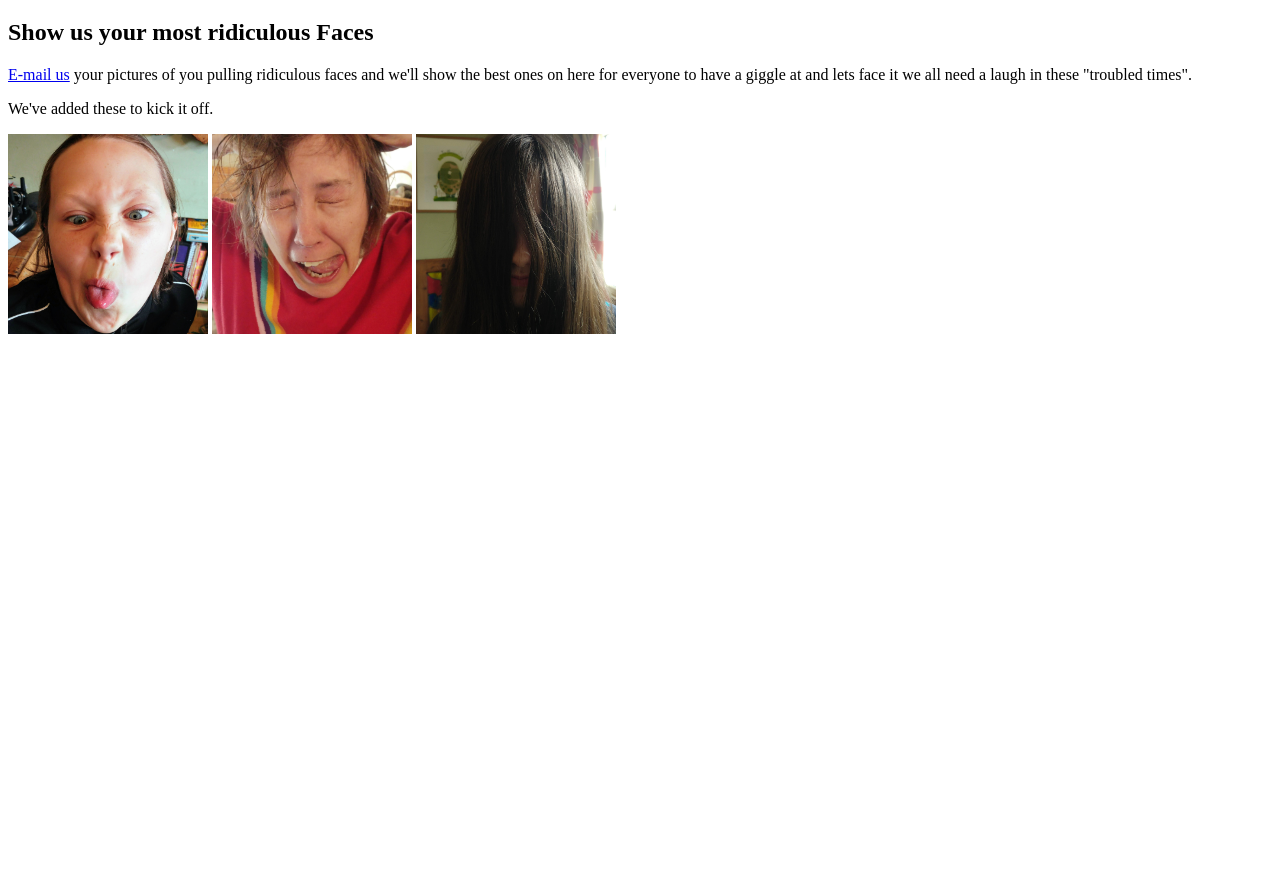
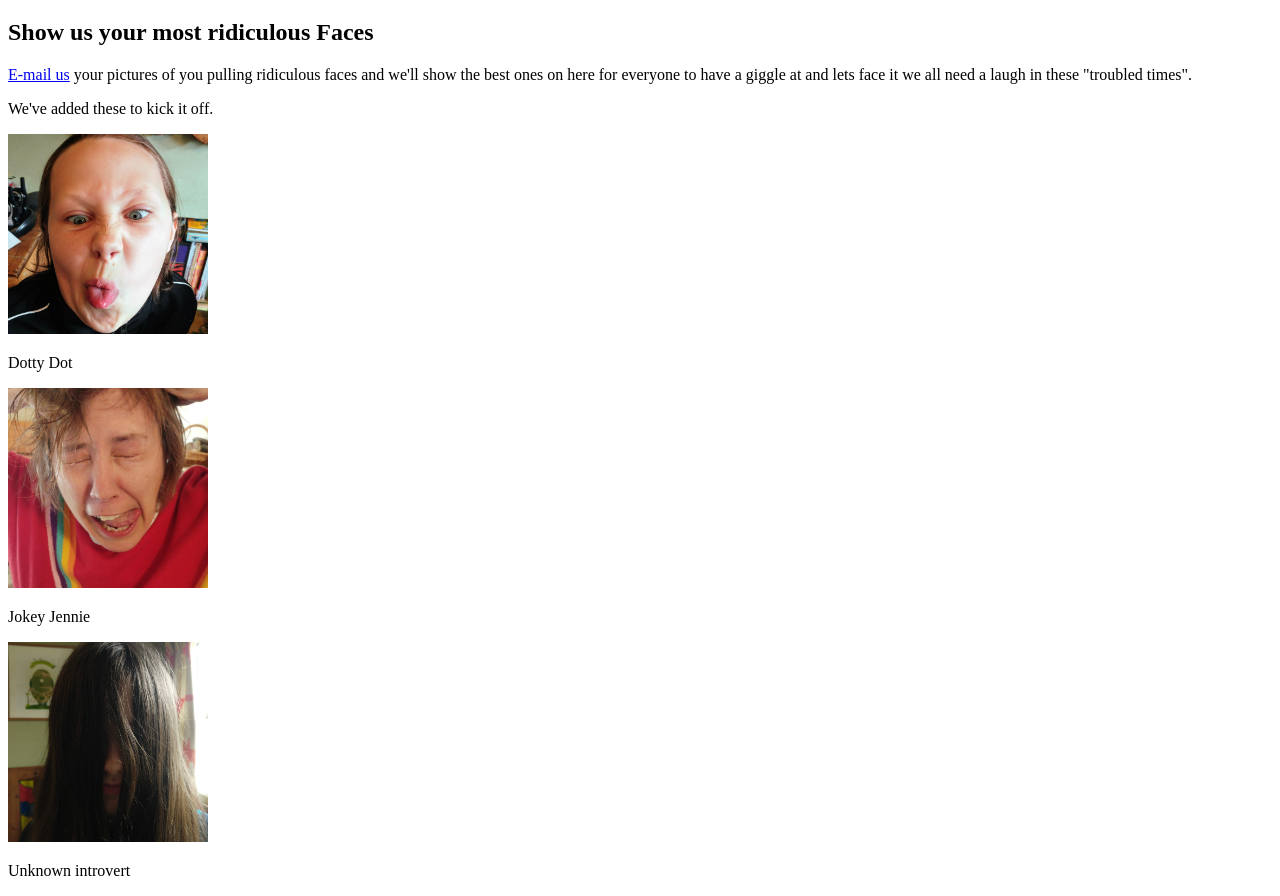
Before and after one commit to chrisdennett/silly-faces-of-ulverston, a website: page index.html in a window 1280 px wide. Shown: the part 61-957 px from the top of the page. Before the commit the page ends 800 px from the top, so only its background shows below. Drawn offline with Linux system fonts and the light colour scheme.

Commit message:
added paragraph to Dot

```diff
--- a/index.html
+++ b/index.html
@@ -28,8 +28,17 @@
       "troubled times".
     </p>
     <p>We've added these to kick it off.</p>
-    <img src="images/Dot.jpg" />
-    <img src="images/Jennie.jpg" />
-    <img src="images/Holly.jpg" />
+    <div>
+      <img src="images/Dot.jpg" />
+      <p>Dotty Dot</p>
+    </div>
+    <div>
+      <img src="images/Jennie.jpg" />
+      <p>Jokey Jennie</p>
+    </div>
+    <div>
+      <img src="images/Holly.jpg" />
+      <p>Unknown introvert</p>
+    </div>
   </body>
 </html>
--- a/package.json
+++ b/package.json
@@ -1,5 +1,5 @@
 {
-  "name": "silly-faces-of-ulverston",
+  "name": "silly-faces",
   "version": "1.0.0",
   "description": "",
   "main": "index.html",
```
